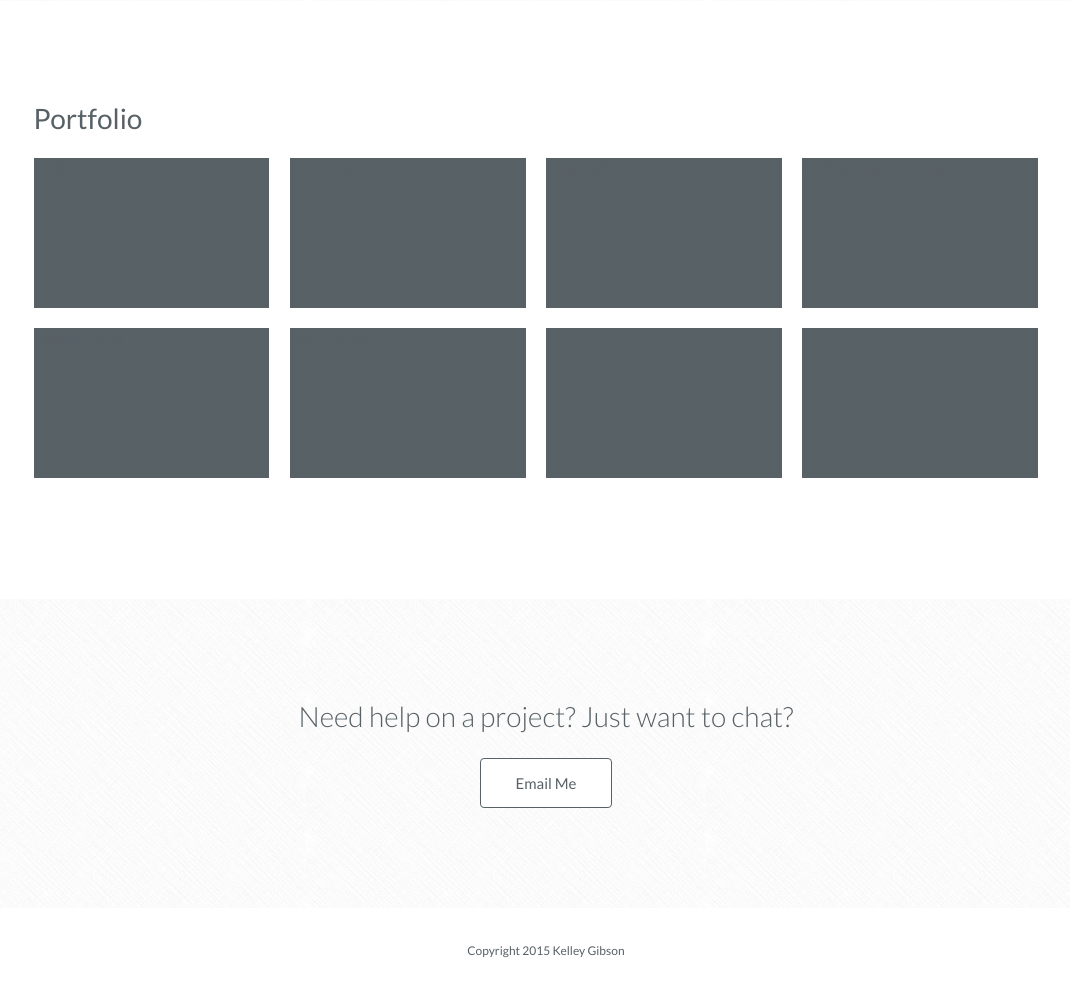
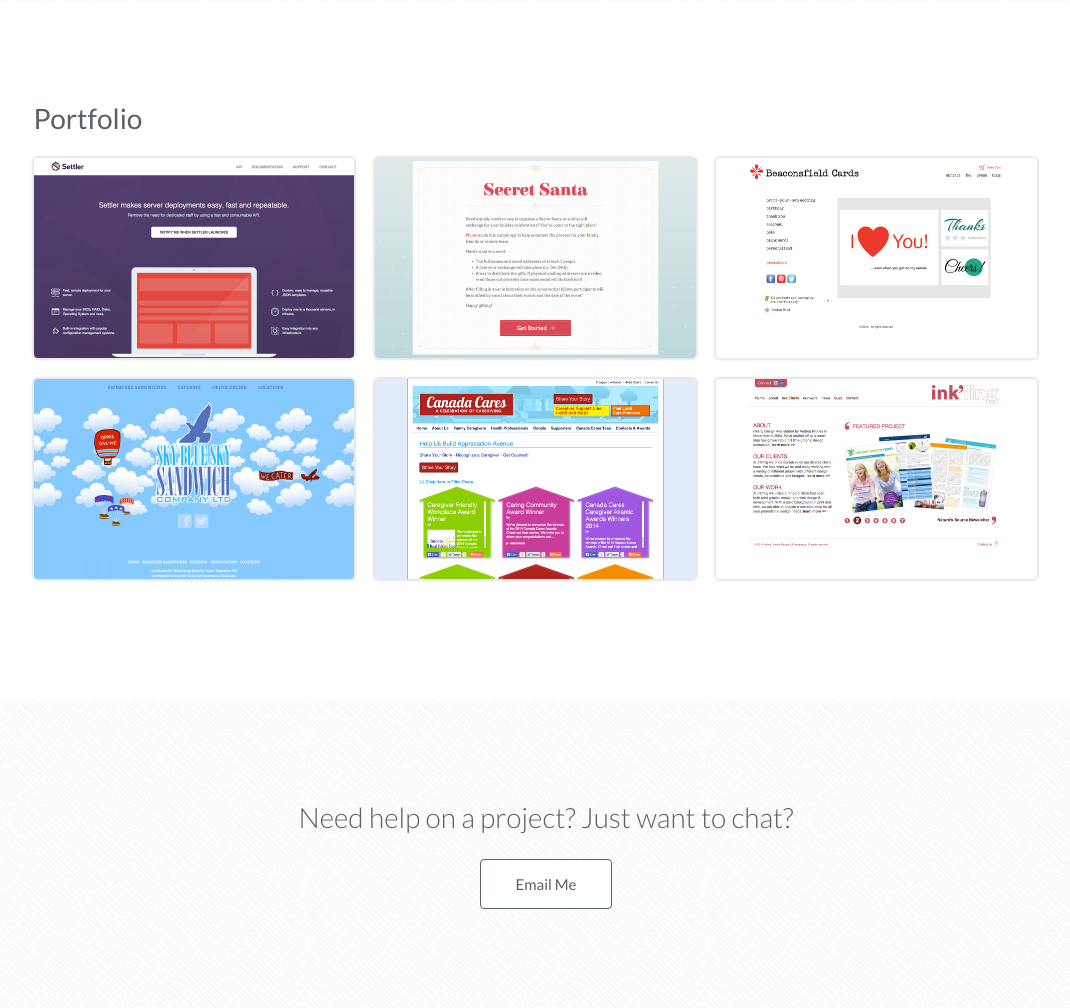
Before and after one commit to kgibs/kelleygibson.ca, a PHP site: page / in a window 1280 px wide. Shown: the part 1060-2068 px from the top of the page, without its empty margins (94-1164 px from the left). Before the commit the page ends 2018 px from the top, so only its background shows below. Run offline with PHP 8.4, Linux system fonts and the light colour scheme.

Commit message:
Add portfolio items.

```diff
--- a/index.html
+++ b/index.html
@@ -58,14 +58,12 @@
       <h2>Portfolio</h2>
 
       <ul class="clearfix">
-        <li>Settler</li>
-        <li>Secret Santa</li>
-        <li>Beaconsfield Cards</li>
-        <li>Ink'ling Graphic Design</li>
-        <li>Canada Cares</li>
-        <li>Sky Blue Sky</li>
-        <li></li>
-        <li></li>
+        <li title="Coming Soon!"><img src="images/portfolio/settler.png" alt="Settler"></li>
+        <li><a href="http://secretsanta.phuse.ca/" title="Secret Santa App" target="_blank"><img src="images/portfolio/secretsanta.png" alt="Secret Santa app"></a></li>
+        <li><a href="http://beaconsfieldcards.com" title="Beaconsfield Cards" target="_blank"><img src="images/portfolio/beaconsfieldcards.png" alt="Beaconsfield Cards"></a></li>
+        <li><a href="http://sbssandwiches.com/" title="Sky Blue Sky Sandwiches" target="_blank"><img src="images/portfolio/sbs.png" alt="Sky Blue Sky Sandwiches"></a></li>
+        <li><a href="http://canadacares.org/" title="Canada Cares" target="_blank"><img src="images/portfolio/canadacares.png" alt="Canada Cares"></a></li>
+        <li><a href="http://inklingdesign.ca" title="Ink'ling Graphic Design" target="_blank"><img src="images/portfolio/inkling.png" alt="Ink'ling Graphic Design"></a></li>
       </ul>
 
     </div>
--- a/style.css
+++ b/style.css
@@ -160,27 +160,27 @@ img {
   #portfolio ul li {
     display: block;
     float: left;
-    width: 23%;
+    width: 31.3%;
     margin-left: 2%;
     margin-bottom: 2%;
-    background: #586166;
-    height: 150px; }
-    @media screen and (min-width: 992px) {
-      #portfolio ul li:nth-child(4n+1) {
+    box-shadow: 0 0 2px 2px rgba(0, 0, 0, 0.1);
+    -webkit-box-shadow: 0 0 2px 2px rgba(0, 0, 0, 0.1);
+    border-radius: 4px;
+    font-size: 0; }
+    @media screen and (min-width: 768px) {
+      #portfolio ul li:nth-child(3n+1) {
         margin-left: 0;
         clear: left; } }
-    @media screen and (min-width: 768px) and (max-width: 991px) {
-      #portfolio ul li {
-        width: 31.3%; }
-        #portfolio ul li:nth-child(3n+1) {
-          margin-left: 0;
-          clear: left; } }
     @media screen and (max-width: 767px) {
       #portfolio ul li {
-        width: 48%; }
-        #portfolio ul li:nth-child(2n+1) {
-          margin-left: 0;
-          clear: left; } }
+        width: 100%;
+        float: none;
+        margin-bottom: 20px; } }
+    #portfolio ul li a {
+      display: block;
+      font-size: 0; }
+    #portfolio ul li img {
+      border-radius: 4px; }
 
 #contact {
   text-align: center; }
--- a/style.scss
+++ b/style.scss
@@ -206,30 +206,30 @@ img {
     li {
       display: block;
       float: left;
-      width: 23%;
+      width: 31.3%;
       margin-left: 2%;
       margin-bottom: 2%;
-      background: $textcolor;
-      height: 150px;
-      @media screen and (min-width: 992px){
-        &:nth-child(4n+1) {
-          margin-left: 0;
-          clear: left;
-        }
-      }
-      @media screen and (min-width: 768px) and (max-width: 991px){
-        width: 31.3%;
+      box-shadow: 0 0 2px 2px rgba(0,0,0,0.1);
+      -webkit-box-shadow: 0 0 2px 2px rgba(0,0,0,0.1);
+      border-radius: 4px;
+      font-size: 0;
+      @media screen and (min-width: 768px){
         &:nth-child(3n+1) {
           margin-left: 0;
           clear: left;
         }
       }
       @media screen and (max-width: 767px){
-        width: 48%;
-        &:nth-child(2n+1) {
-          margin-left: 0;
-          clear: left;
-        }
+        width: 100%;
+        float: none;
+        margin-bottom: 20px;
+      }
+      a {
+        display: block;
+        font-size: 0;
+      }
+      img {
+        border-radius: 4px;
       }
     }
   }
```
Also changed, not shown: images/portfolio/beaconsfieldcards.png (added), images/portfolio/canadacares.png (added), images/portfolio/inkling.png (added), images/portfolio/sbs.png (added), images/portfolio/secretsanta.png (added), images/portfolio/settler.png (added).
